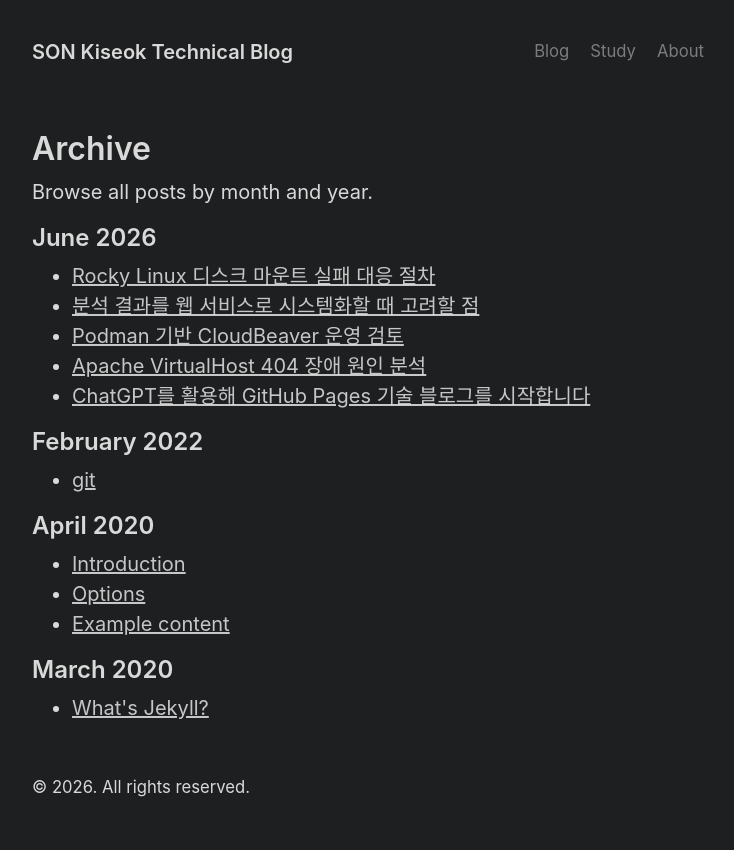
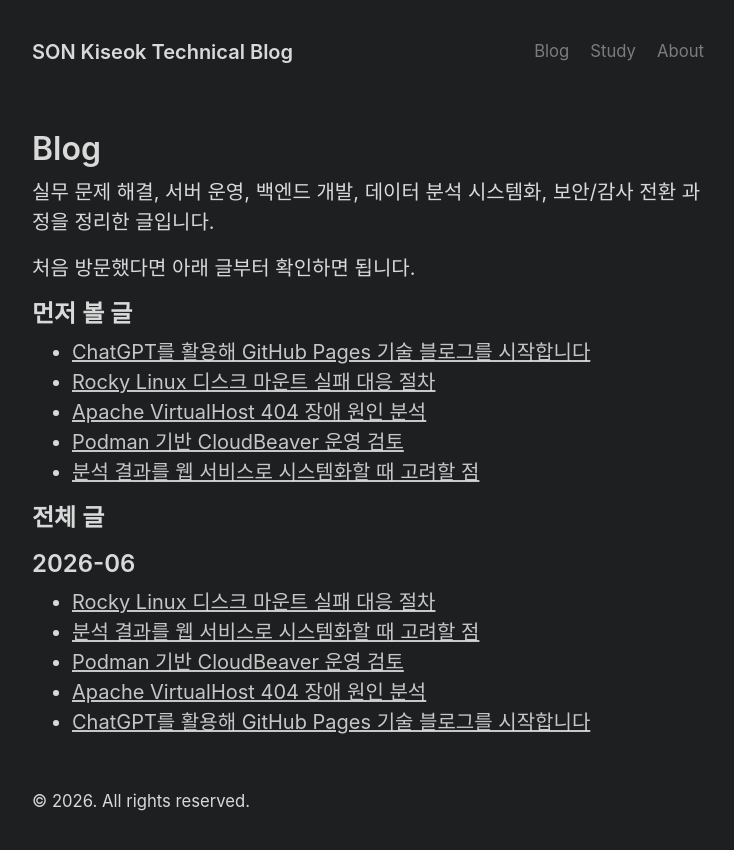
Before and after one commit to son1004007/son1004007.github.io, a Jekyll site: the page built from archive.md, in a window 1280 px wide. Shown: the top 850 px of the page, without its empty margins (272-1006 px from the left). Built offline with Jekyll 4.4.1, drawn with Linux system fonts in a browser that asks for light colours.

Commit message:
layout: make archive portfolio focused

```diff
--- a/archive.md
+++ b/archive.md
@@ -1,18 +1,35 @@
 ---
 layout: default
-title: Archive
+title: Blog
 ---
 
-# Archive
+# Blog
 
-Browse all posts by month and year.
+실무 문제 해결, 서버 운영, 백엔드 개발, 데이터 분석 시스템화, 보안/감사 전환 과정을 정리한 글입니다.
 
-{% assign postsByYearMonth = site.posts | group_by_exp: "post", "post.date | date: '%B %Y'" %}
+처음 방문했다면 아래 글부터 확인하면 됩니다.
+
+## 먼저 볼 글
+
+<ul>
+  <li><a href="{{ '/career/2026/06/21/start-github-pages-blog-with-chatgpt/' | relative_url }}">ChatGPT를 활용해 GitHub Pages 기술 블로그를 시작합니다</a></li>
+  <li><a href="{{ '/infrastructure/2026/06/22/rocky-linux-disk-mount-failure/' | relative_url }}">Rocky Linux 디스크 마운트 실패 대응 절차</a></li>
+  <li><a href="{{ '/infrastructure/2026/06/22/apache-virtualhost-404-troubleshooting/' | relative_url }}">Apache VirtualHost 404 장애 원인 분석</a></li>
+  <li><a href="{{ '/infrastructure/2026/06/22/cloudbeaver-with-podman/' | relative_url }}">Podman 기반 CloudBeaver 운영 검토</a></li>
+  <li><a href="{{ '/data-systemization/2026/06/22/data-analysis-systemization/' | relative_url }}">분석 결과를 웹 서비스로 시스템화할 때 고려할 점</a></li>
+</ul>
+
+## 전체 글
+
+{% assign postsByYearMonth = site.posts | group_by_exp: "post", "post.date | date: '%Y-%m'" %}
 {% for yearMonth in postsByYearMonth %}
+  {% assign year = yearMonth.name | slice: 0, 4 %}
+  {% if year == "2026" %}
   <h2>{{ yearMonth.name }}</h2>
   <ul>
     {% for post in yearMonth.items %}
-      <li><a href="{{ post.url }}">{{ post.title }}</a></li>
+      <li><a href="{{ post.url | relative_url }}">{{ post.title }}</a></li>
     {% endfor %}
   </ul>
+  {% endif %}
 {% endfor %}
```
